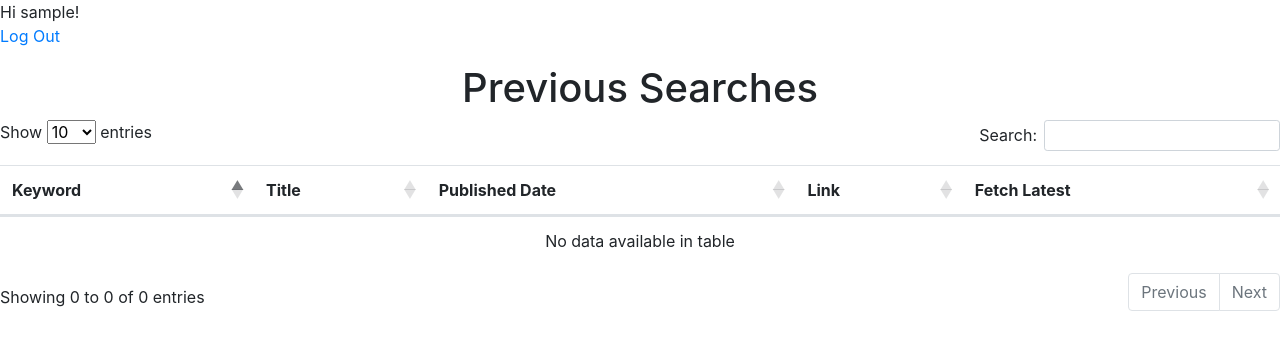
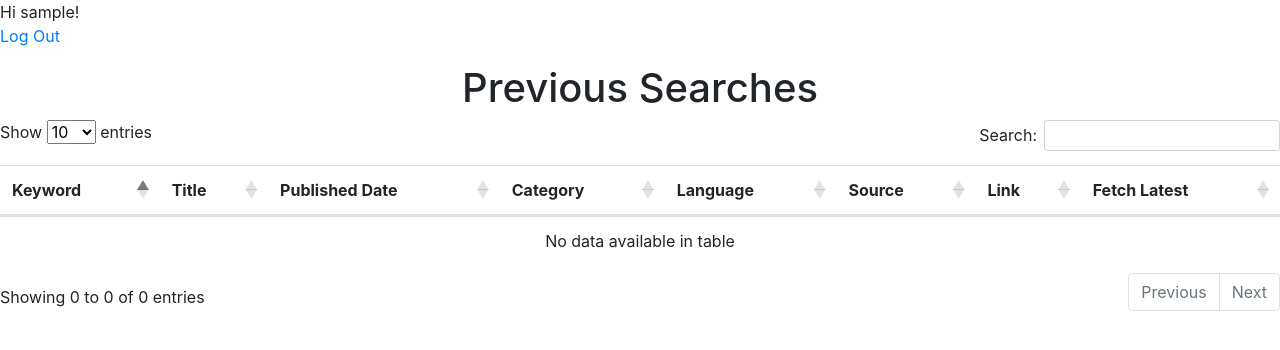
Before and after one commit to akshay-toshniwal/the-midnight-times, a Django app: page /previous_searches/ in a window 1280 px wide. Shown: the top 350 px of the page. Run offline with Django 4.2, Linux system fonts and the light colour scheme; the visitor is signed in with stand-in values (Sample User, id 1); data that the repository does not hold is empty; some libraries are stand-ins or nearby versions.

Commit message:
Added filter of language, category, source

```diff
--- a/news_search_project/search/models.py
+++ b/news_search_project/search/models.py
@@ -43,6 +43,9 @@ class SearchResult(models.Model):
     description = models.TextField()
     url = models.URLField()
     date_published = models.DateTimeField()
+    language =  models.CharField(max_length=15)
+    source = models.URLField()
+    categories = models.CharField(max_length=30)
 
     def __str__(self):
         return self.title
--- a/news_search_project/search/views.py
+++ b/news_search_project/search/views.py
@@ -92,6 +92,7 @@ class SearchView(View):
         params = {'limit': 1, 'search': query}
         response = fetch_api_response(self.API_URL, params)
 
+
         for article in response.get('data', []):
             SearchResult.objects.create(
                 user = request.user,
@@ -99,7 +100,10 @@ class SearchView(View):
                 title=article.get('title', ''),
                 description=article.get('description', ''),
                 url=article.get('url', ''),
-                date_published=article.get('published_at', '')
+                date_published=article.get('published_at', ''),
+                language = article.get('published_at', ''),
+                source = article.get('source', ''),
+                categories = (article.get('categories') or ['',])[0]
             )
 
         cache.set(cache_query, response, timeout=self.CACHED_TIMEOUT)
@@ -180,6 +184,9 @@ class RefreshResultsView(View):
             search_result.description=data.get('description', '')
             search_result.url=data.get('url', '')
             search_result.date_published=data.get('published_at', '')
+            search_result.language = data.get('published_at', ''),
+            search_result.source = data.get('source', ''),
+            search_result.categories = (data.get('categories') or ['',])[0]
             search_result.save()
         return redirect('previous_searches')
 
--- a/news_search_project/templates/search/previous_searches.html
+++ b/news_search_project/templates/search/previous_searches.html
@@ -10,6 +10,9 @@
       <th>Keyword</th>
       <th>Title</th>
       <th>Published Date</th>
+      <th>Category</th>
+      <th>Language</th>
+      <th>Source</th>
       <th>Link</th>
       <th>Fetch Latest</th>
     </tr>
@@ -20,6 +23,9 @@
       <td>{{ search.search_query }}</td>
       <td>{{ search.title }}</td>
       <td>{{ search.date_published }}</td>
+      <td>{{ search.category }}</td>
+      <td>{{ search.language }}</td>
+      <td>{{ search.source }}</td>
       <td><a href="{{ search.url }}" target="_blank">read here</a></td>
       <td>
         <form action="{% url 'refresh_results' %}" method="post">
```
